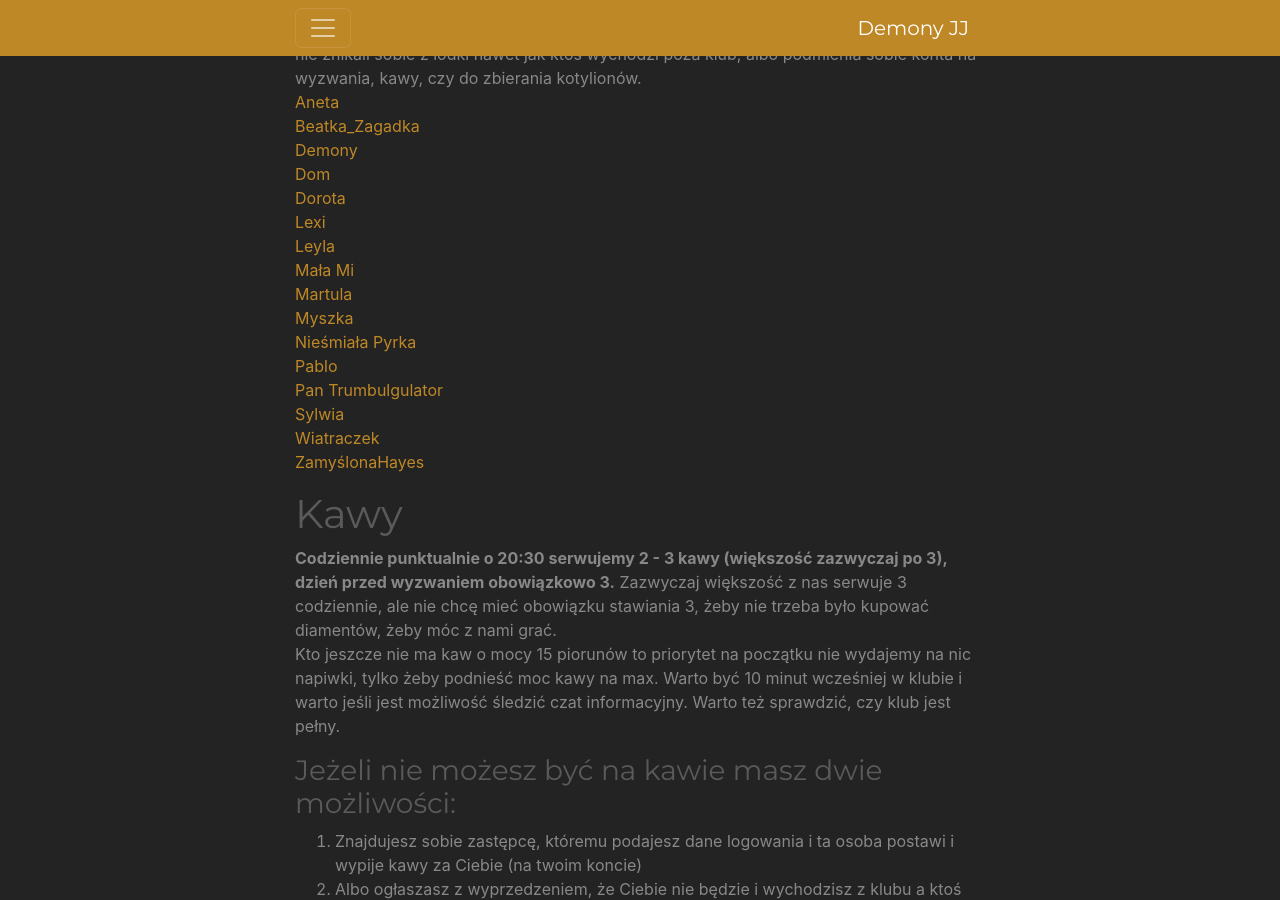
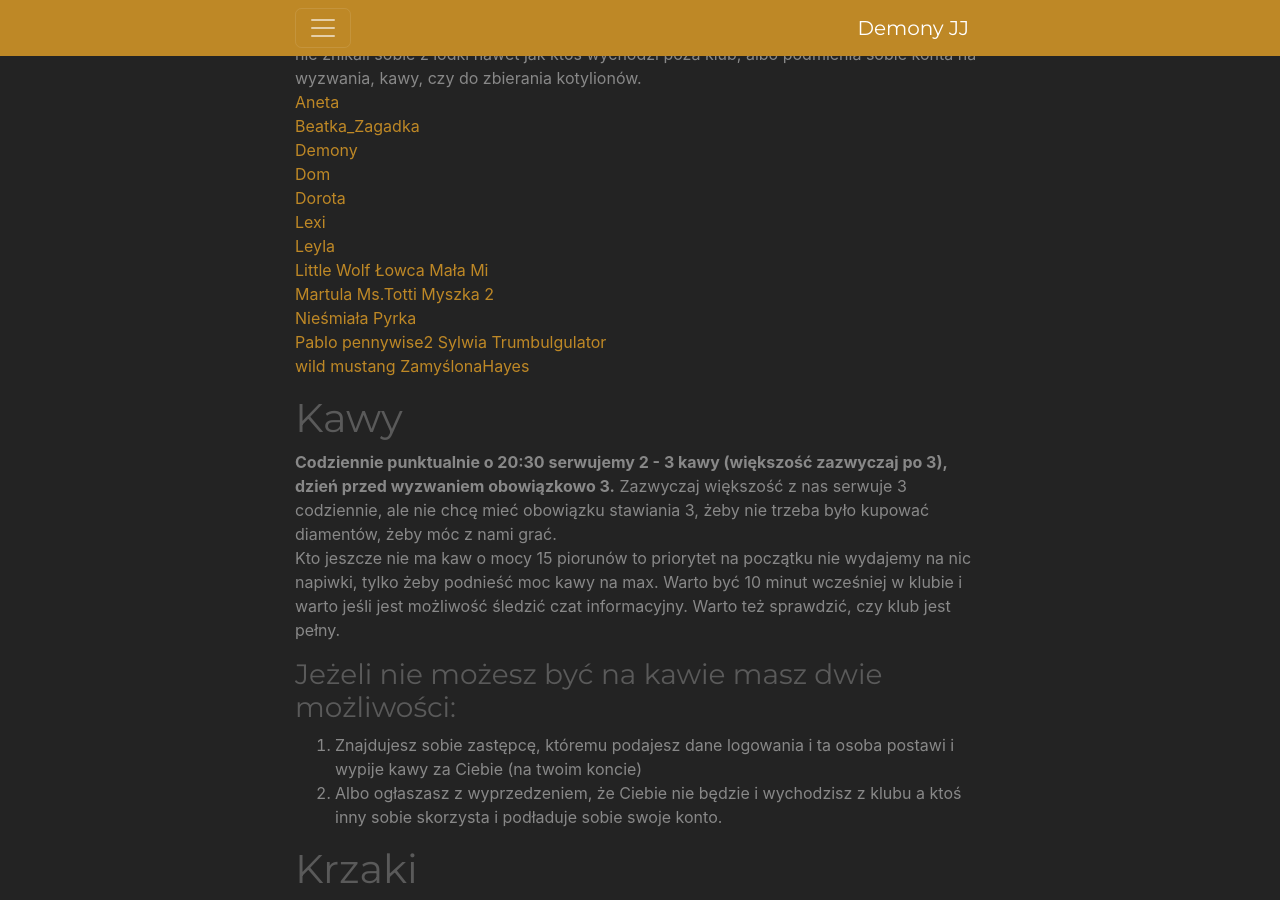
Before and after one commit to DemonyJJ/demonyjj.github.io, a Jekyll site: the page built from index.md, in a window 1280 px wide and 900 px high, scrolled down 1620 px. Built offline with Jekyll 4.4.1, drawn with Linux system fonts in a browser that asks for light colours; our own code applies the rules of GitHub Pages for plain Markdown files.

Commit message:
Add files via upload

```diff
--- a/index.md
+++ b/index.md
@@ -32,14 +32,18 @@
 [Dorota](https://www.facebook.com/dorota.demony/)
 [Lexi](https://www.facebook.com/katarzyna.LEXI)
 [Leyla](https://www.facebook.com/aleksandra.marciniak.3348)
+[Little Wolf](https://www.facebook.com/profile.php?id=100070194926750)
+[Łowca](https://www.facebook.com/agnieszka.krol.90475)
 [Mała Mi](https://www.facebook.com/profile.php?id=100071552019249)
 [Martula](https://www.facebook.com/katarzyna.anna.98284)
-[Myszka](https://www.facebook.com/daria.maj.1297)
+[Ms.Totti](https://www.facebook.com/aga.korman)
+[Myszka 2](https://www.facebook.com/daria.maj.1297)
 [Nieśmiała Pyrka](https://www.facebook.com/profile.php?id=100014688841118)
 [Pablo](https://www.facebook.com/profile.php?id=100001652397794)
-[Pan Trumbulgulator](https://www.facebook.com/pan.trumbulgulator.7)
+[pennywise2](https://www.facebook.com/profile.php?id=100010296469431)
 [Sylwia](https://www.facebook.com/sylwia.truszczynska)
-[Wiatraczek](https://www.facebook.com/monika.smuga.1)
+[Trumbulgulator](https://www.facebook.com/pan.trumbulgulator.7)
+[wild mustang](https://www.facebook.com/pearl8312)
 [ZamyślonaHayes](https://www.facebook.com/ZamyslonaHayes)
 
 # Kawy
```
